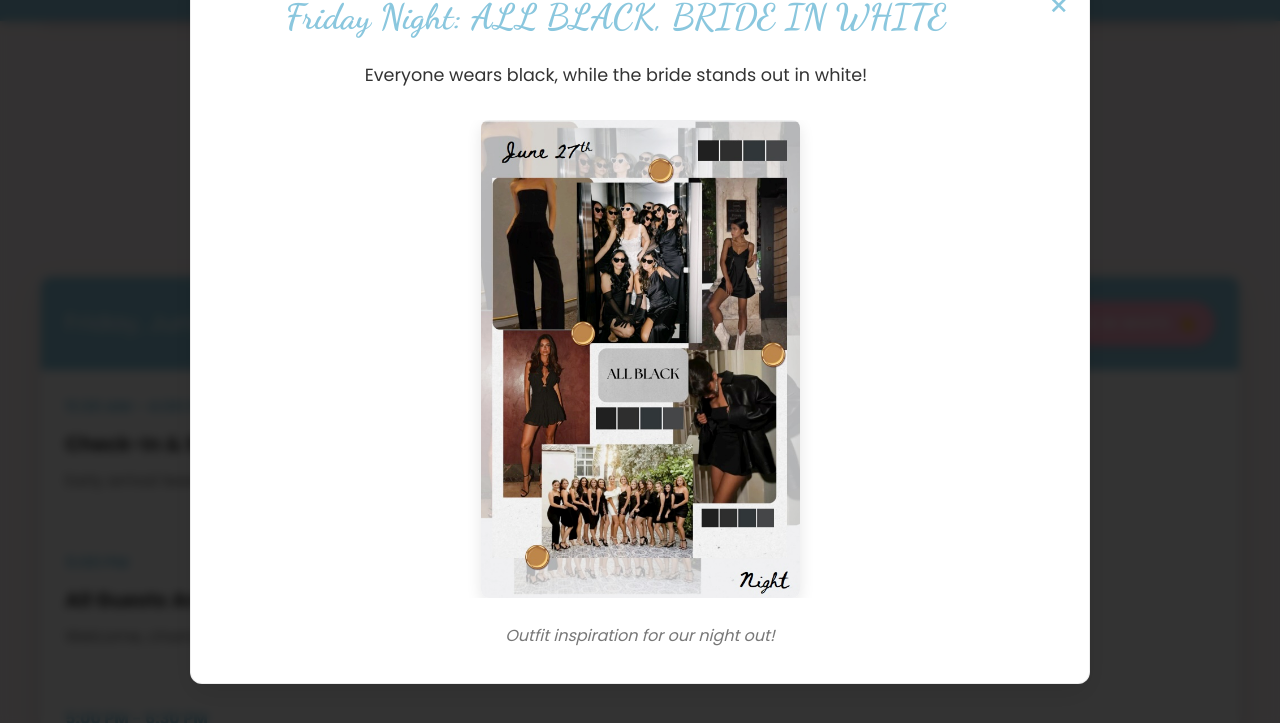
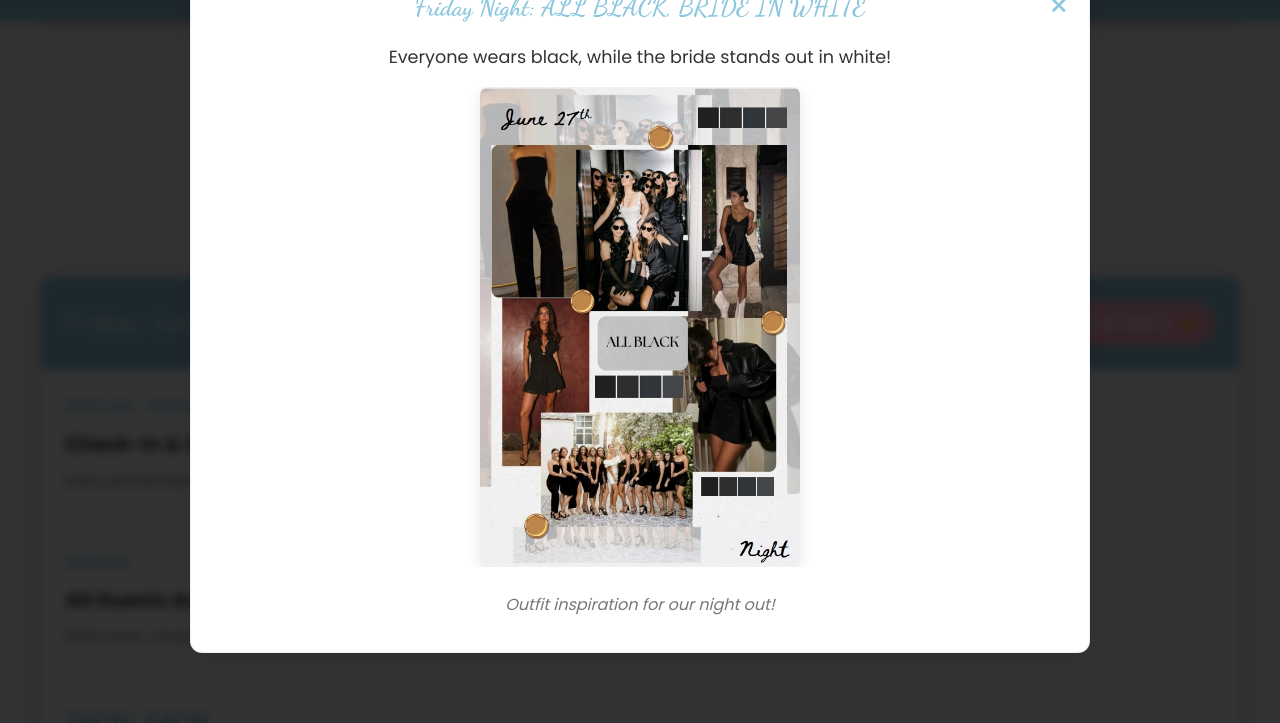
Before and after one commit to NadSio/bach, a plain HTML site: page index.html in a window 1280 px wide. Both pictures are taken after a click on the element "Theme: ALL BLACK, BRIDE IN WHITE". Shown: the part 1165-1888 px from the top of the page. Drawn offline with Linux system fonts and the light colour scheme; a web font is replaced by a local one.

Commit message:
Add files via upload

```diff
--- a/index.html
+++ b/index.html
@@ -405,6 +405,7 @@
             background-color: var(--light-color);
             border-radius: var(--border-radius);
             position: relative;
+            top: 0;
             overflow: auto;
             box-shadow: var(--box-shadow);
             border: 1px solid rgba(211, 211, 211, 0.4);
@@ -428,12 +429,19 @@
         }
 
         .modal-header {
-            margin-bottom: 15px;
-            padding-right: 3rem;
+            display: flex;
+            flex-direction: column;
+            align-items: center;
+            text-align: center;
         }
 
-        .modal-header h2 {
-            font-size: clamp(1.5rem, 4vw, 2.2rem);
+        .modal-header h2,
+        .modal-header p,
+        .modal-body p {
+            max-width: 90%;
+            text-align: center;
+            margin-left: auto;
+            margin-right: auto;
         }
 
         .modal-header p {
@@ -663,7 +671,7 @@
 
             .outfit-header {
                 flex-direction: column;
-                align-items: flex-start;
+                align-items: center;
             }
         }
 
```
